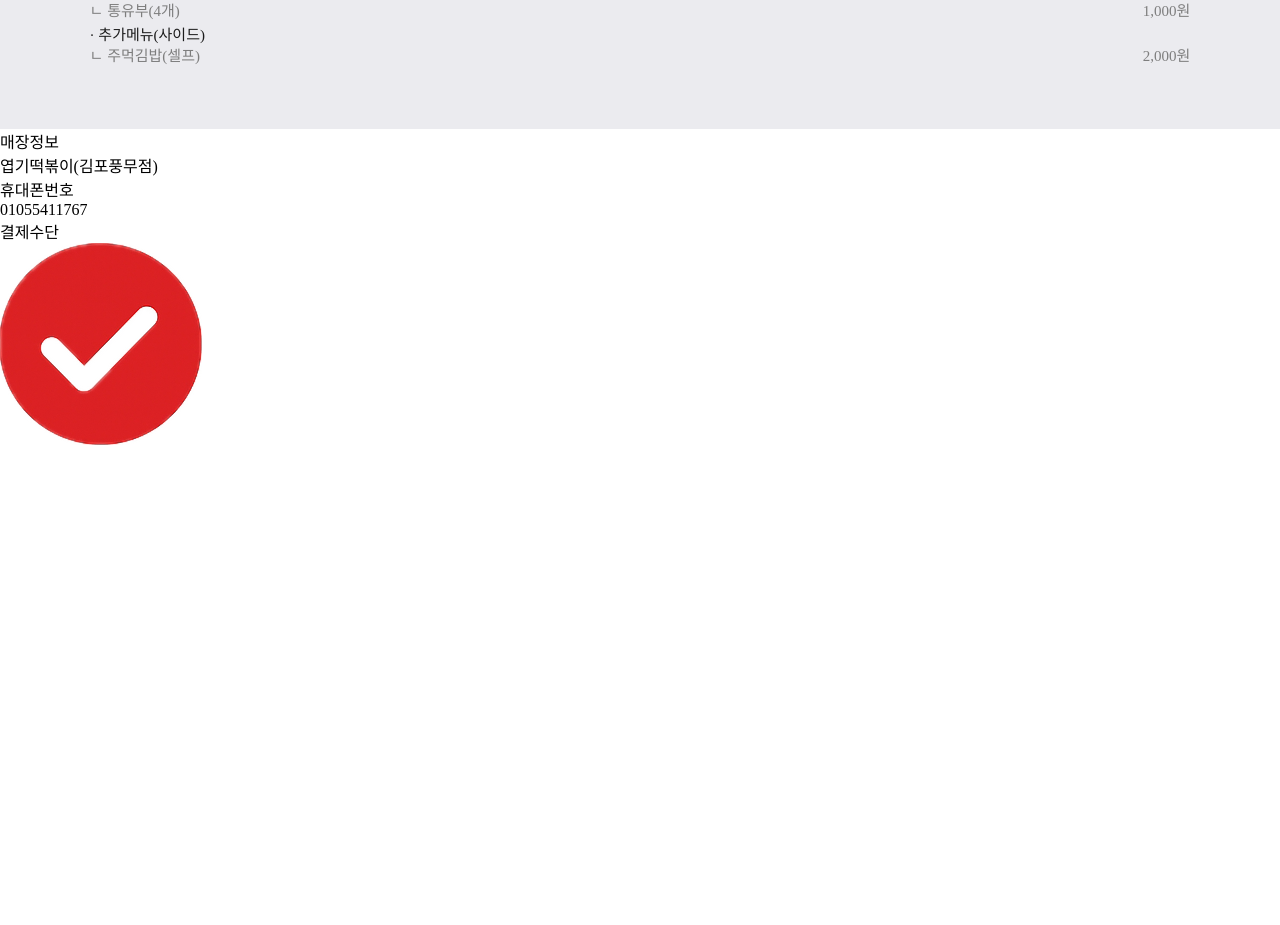
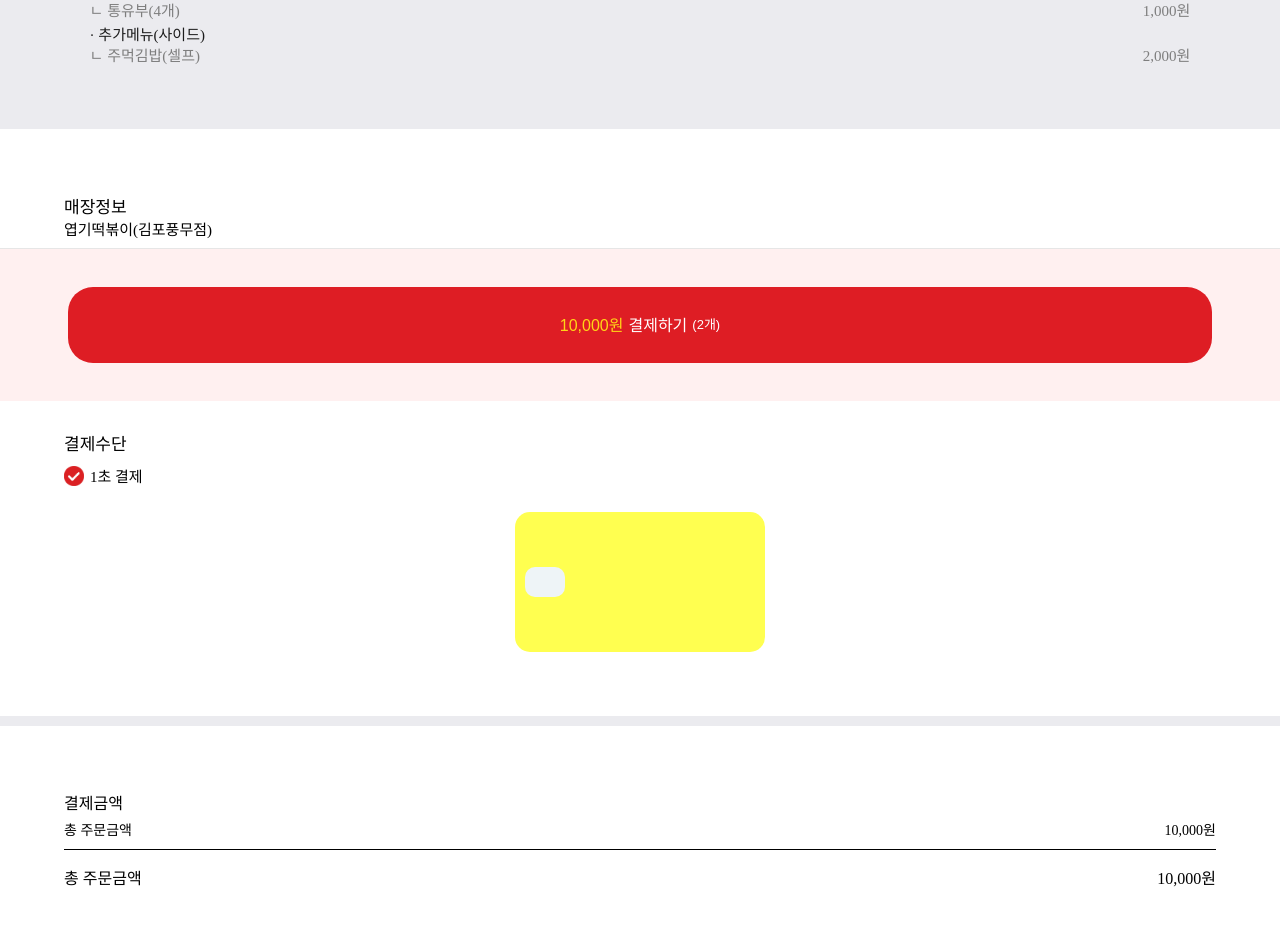
Before and after one commit to zkaakakg/yupdduk-clone, a React (Vite) app in the folder frontend/yupdduk-clone/: page / in a window 1280 px wide. Shown: the part 369-1294 px from the top of the page. Before the commit the page ends 818 px from the top, so only its background shows below. Built offline with nearby package versions, Linux system fonts and the light colour scheme.

Commit message:
design: 결제 페이지1 완료

```diff
--- a/frontend/yupdduk-clone/src/pages/OrderPage2.jsx
+++ b/frontend/yupdduk-clone/src/pages/OrderPage2.jsx
@@ -1203,7 +1203,7 @@ const OrderPage2 = () => {
                 <button className={styles.button}>
                   <p
                     style={{
-                      color: "yellow",
+                      color: "rgb(255, 212, 23)",
                       fontWeight: "400",
                     }}
                   >
--- a/frontend/yupdduk-clone/src/pages/PayPage1.jsx
+++ b/frontend/yupdduk-clone/src/pages/PayPage1.jsx
@@ -115,13 +115,45 @@ const PayPage1 = () => {
             <div>01055411767</div>
           </div>
         </div>
-        <div>
+        <div className={styles.gap}></div>
+        <div className={styles.pay}>
           <p>결제수단</p>
           <div>
             <img src="/체크박스O.png" alt="" />
+            <p>1초 결제</p>
+          </div>
+        </div>
+        <div className={styles.card}>
+          <div className={styles.cardIC}></div>
+        </div>
+        <div className={styles.gap}></div>
+        <div className={styles.totalPrice}>
+          <p>결제금액</p>
+          <div style={{ fontSize: "14px", fontWeight: "400" }}>
+            <p>총 주문금액</p>
+            <p>10,000원</p>
+          </div>
+          <div className={styles.blackLine}></div>
+          <div style={{ paddingTop: "10px" }}>
+            <p>총 주문금액</p>
+            <p>10,000원</p>
           </div>
         </div>
       </main>
+      <footer>
+        <div>
+          <button className={styles.button}>
+            <p style={{ fontWeight: "400", color: "rgb(255, 212, 23)" }}>
+              10,000원
+            </p>
+            <p>결제하기</p>
+            <p style={{ fontSize: "13px", fontWeight: "400" }}>
+              ({cartItems.length}개)
+            </p>
+          </button>
+        </div>
+        <div></div>
+      </footer>
     </div>
   );
 };
--- a/frontend/yupdduk-clone/src/styles/OrderPage2.module.css
+++ b/frontend/yupdduk-clone/src/styles/OrderPage2.module.css
@@ -208,8 +208,8 @@ footer div {
   justify-content: center;
   align-items: center;
   gap: 5px;
-  width: 97%;
-  padding: 4%;
+  width: 95%;
+  padding: 2%;
   color: white;
   border-radius: 25px;
   background-color: rgb(222, 29, 36);
--- a/frontend/yupdduk-clone/src/styles/PayPage1.module.css
+++ b/frontend/yupdduk-clone/src/styles/PayPage1.module.css
@@ -19,6 +19,13 @@ nav {
   padding-top: 3%;
   padding-bottom: 3%;
   background-color: rgb(235, 235, 239);
+}
+main {
+  display: flex;
+  flex-direction: column;
+  justify-content: center;
+  align-items: center;
+  padding-bottom: 96px;
 }
 .cartItem {
   display: flex;
@@ -53,3 +60,122 @@ nav {
 .menuPlus div:nth-child(2) {
   color: rgb(126, 126, 126);
 }
+.info {
+  width: 100%;
+  display: flex;
+  flex-direction: column;
+  padding: 5%;
+  gap: 10px;
+}
+.info div p:first-child {
+  font-size: 17px;
+  font-weight: 500;
+}
+.info div p:nth-child(2) {
+  font-size: 15px;
+}
+.gap {
+  width: 100%;
+  height: 10px;
+  background-color: rgb(235, 235, 239);
+}
+.pay {
+  width: 100%;
+  display: flex;
+  flex-direction: column;
+  padding: 5%;
+  padding-bottom: 2%;
+  gap: 10px;
+  font-size: 17px;
+  font-weight: 500;
+}
+.pay div {
+  display: flex;
+  align-items: center;
+  gap: 6px;
+  font-size: 15px;
+  font-weight: 400;
+}
+.pay div img {
+  width: 20px;
+  height: 20px;
+}
+.card {
+  width: 250px;
+  height: 140px;
+  border-radius: 15px;
+  background-color: rgb(255, 255, 80);
+  padding: 10px;
+  display: flex;
+  align-items: center;
+  margin-bottom: 5%;
+}
+.cardIC {
+  width: 40px;
+  height: 30px;
+  background-color: rgb(238, 244, 247);
+  border-radius: 10px;
+}
+footer {
+  position: fixed;
+  bottom: 0;
+  left: 0;
+  width: 100%;
+  min-height: 50px;
+  background: #ffffff;
+  z-index: 100;
+  border-top: 1px solid rgb(230, 230, 230);
+}
+
+footer div:first-child {
+  background-color: rgb(255, 240, 240);
+  min-height: 20px;
+  padding: 3%;
+}
+
+footer div:nth-child(2) {
+  height: 30px;
+}
+footer div {
+  display: flex;
+  justify-content: center;
+  align-items: center;
+}
+.button {
+  display: flex;
+  justify-content: center;
+  align-items: center;
+  gap: 5px;
+  width: 95%;
+  padding: 2%;
+  color: white;
+  border-radius: 25px;
+  background-color: rgb(222, 29, 36);
+  font-size: 16px;
+  font-weight: 500;
+}
+.button p {
+  margin-bottom: 3px;
+}
+.button img {
+  width: 24px;
+  margin-bottom: 1px;
+}
+.totalPrice {
+  display: flex;
+  flex-direction: column;
+  width: 100%;
+  padding: 5%;
+  gap: 5px;
+  font-weight: 500;
+}
+.totalPrice div {
+  display: flex;
+  justify-content: space-between;
+}
+.blackLine {
+  width: 100%;
+  height: 1px;
+  background-color: black;
+  margin-top: 5px;
+}
```
